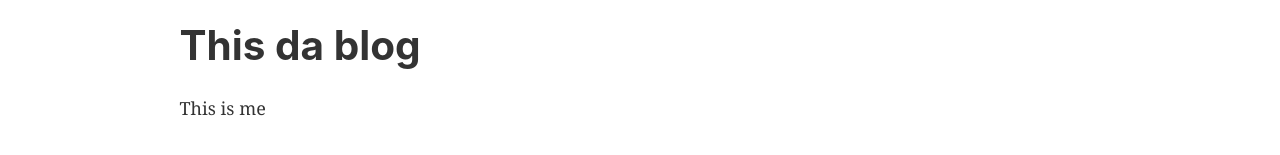
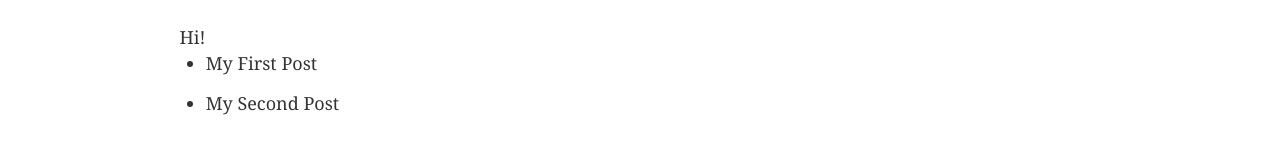
Before and after one commit to frankluongo/frankluongo, a Gatsby site: page /blog in a window 1280 px wide. Shown: the part 111-266 px from the top of the page. Built offline with nearby package versions, Linux system fonts and the light colour scheme; Gatsby itself is replaced by a stand-in of ours.

Commit message:
09: Our Query in React

```diff
--- a/src/pages/blog/index.js
+++ b/src/pages/blog/index.js
@@ -1,15 +1,46 @@
 import React from 'react'
 import Layout from "../../components/layout"
+import { useStaticQuery, graphql } from 'gatsby'
 
-const BlogIndex = () => (
-  <Layout>
-    <div>
-      <h1>This da blog</h1>
-      <p>
-        This is me
-      </p>
-    </div>
-  </Layout>
-)
+const BlogIndex = () => {
+
+  const { allMarkdownRemark } = useStaticQuery(
+    graphql`
+      query BlogPosts {
+        allMarkdownRemark {
+          totalCount
+          edges {
+            node {
+              excerpt
+              frontmatter {
+                title
+                slug
+              }
+            }
+          }
+        }
+      }
+    `
+  )
+
+  const GetallPosts = (props) => {
+    let {allMarkdownRemark} = props;
+    let list = allMarkdownRemark.edges.map((edge, index) => (
+      <li key={index}>{edge.node.frontmatter.title}</li>
+    ))
+    return (
+      <>{list}</>
+    )
+  }
+
+  return (
+    <Layout>
+      <div>Hi!</div>
+      <ul>
+        <GetallPosts allMarkdownRemark={allMarkdownRemark} />
+      </ul>
+    </Layout>
+  )
+}
 
 export default BlogIndex;
--- /dev/null
+++ b/src/posts/post2.md
@@ -0,0 +1,22 @@
+---
+  slug: "/second-post"
+  date: "2019-03-09"
+  title: "My Second Post"
+---
+
+# Aye dawg
+Hi, I'm Frank
+
+## Heading
+
+Bacon ipsum dolor amet hamburger bacon pastrami, doner ground round tongue flank sausage drumstick pancetta. Shoulder filet mignon turducken pastrami. Sausage drumstick pancetta, boudin cupim flank pork pastrami hamburger picanha kevin turkey cow sirloin. Ham hock beef cupim beef ribs burgdoggen filet mignon. Cow rump jowl doner sirloin pork chop filet mignon boudin t-bone hamburger pork loin chuck salami beef ribs. Turducken swine filet mignon hamburger.
+
+## Another Section
+
+Filet mignon sirloin ground round drumstick t-bone tongue short ribs pork belly, corned beef ribeye porchetta spare ribs hamburger. Sausage kielbasa pork strip steak kevin porchetta. Tail ribeye meatloaf ham hock flank, beef ribs jowl. Sirloin tail short loin tongue pancetta.
+
+Ham bacon ball tip shoulder swine strip steak short ribs pastrami cupim cow shank rump. Flank pork belly cupim meatball spare ribs beef ribs frankfurter. Buffalo boudin swine rump ribeye jowl meatball. Picanha rump pork loin beef, tri-tip shankle ground round. Alcatra meatloaf ground round andouille pork loin capicola.
+
+Landjaeger short loin tenderloin, pork belly short ribs pastrami strip steak. Salami pork frankfurter meatloaf landjaeger pig bresaola tongue ribeye short ribs brisket flank buffalo. Meatloaf boudin chuck kielbasa. Flank shankle venison shank salami rump. Beef shankle short loin, jerky kielbasa bacon capicola meatloaf landjaeger filet mignon doner pork loin frankfurter pig t-bone.
+
+Pork drumstick prosciutto chuck kielbasa, short ribs spare ribs turducken bresaola ham ball tip sausage. Beef ribs ground round ball tip short loin bresaola porchetta tri-tip brisket. Meatball kevin tri-tip ribeye, strip steak beef ribs turducken kielbasa venison sausage alcatra short loin. Cow t-bone bacon ground round frankfurter leberkas turkey. T-bone strip steak beef frankfurter kevin prosciutto, corned beef boudin andouille swine.
```
